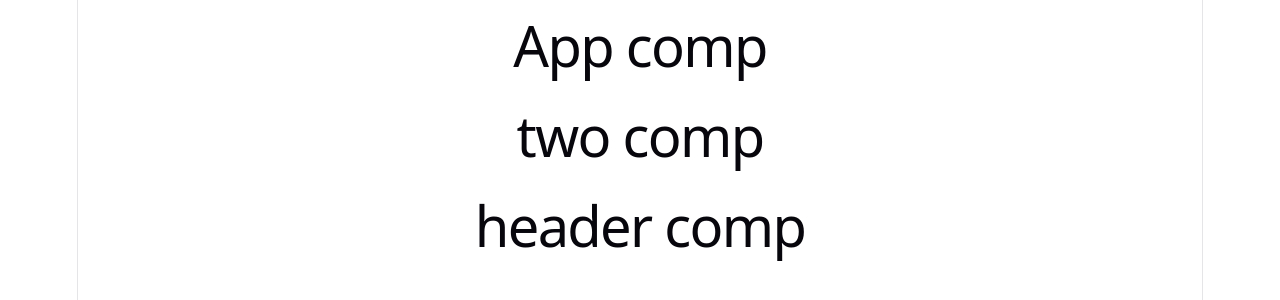
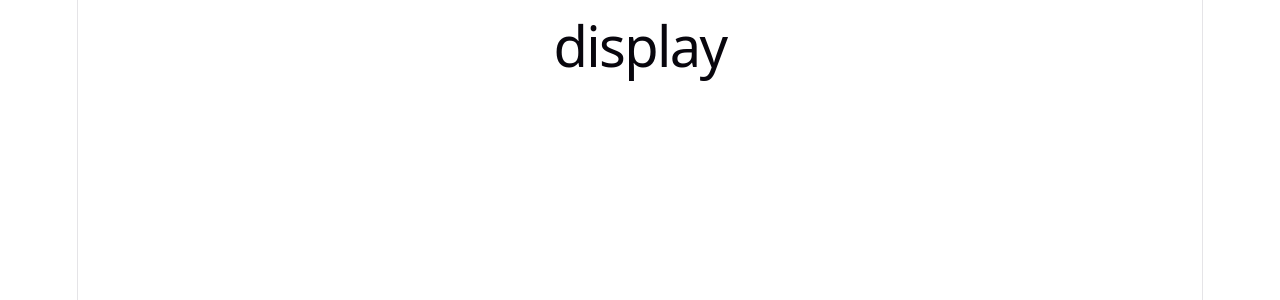
Before and after one commit to codewithsheetal/React16March2026, a React (Vite) app: page / in a window 1280 px wide. Shown: the top 300 px of the page. Built offline with nearby package versions, Linux system fonts and the light colour scheme.

Commit message:
re-render, conditional rendering, jsx rules

```diff
--- a/src/App.jsx
+++ b/src/App.jsx
@@ -6,6 +6,9 @@ import './App.css'
 import First from './Component/First'
 import ArrowComp from './Component/ArrowComp'
 import Nav, {  Header as MyHeader } from './Component/Twocomp'
+import JSXRules from './JSXRules'
+import ParentRerender from './Re-render/ParentRerender'
+import ConditionalRendering from './ConditionalRendering'
 // import Twocomp, { Footer,Header } from './Component/Twocomp'
 
 function App() {
@@ -13,14 +16,21 @@ function App() {
 
   return (
     <>
-      <h1>App comp</h1>
+      {/* <h1>App comp</h1> */}
+      {/* component  */}
       {/* <First/>
       <ArrowComp/> */}
       {/* <Twocomp/> */}
       {/* <Header/> */}
         {/* <Footer/> */}
-      <Nav/>
-      <MyHeader/>
+      {/* <Nav/>
+      <MyHeader/> */}
+
+      {/* JSX rule  */}
+      {/* <JSXRules/> */}
+
+      {/* <ParentRerender/> */}
+      <ConditionalRendering/>
     </>
   )
 }
--- /dev/null
+++ b/src/ConditionalRendering.jsx
@@ -0,0 +1,40 @@
+import React from 'react'
+import First from './Component/First';
+import Temp from './Component/Temp';
+import Twocomp from './Component/Twocomp';
+
+function ConditionalRendering() {
+
+    const isLogin =true;
+    const flag =true;
+    let msg;
+    if(isLogin){
+        msg =<h1>welcome</h1>
+    }
+    else{
+        msg="oops!"
+    }
+    return (
+        <>
+
+        {/* ternary operator  */}
+        {/* {isLogin ? <h1>Welcome,xyz</h1>:<h1>OOPS!!</h1>} */}
+
+        {/* {isLogin ? <First/>: <Temp/>} */}
+
+        {/* Logical AND  */}
+        {/* {
+            isLogin && <h1> hello, xyz</h1>
+        }
+
+        {isLogin && <Twocomp/>} */}
+
+        {isLogin && flag && <h1>display </h1>}
+
+        {/* {msg} */}
+
+        </>
+    )
+}
+
+export default ConditionalRendering
--- /dev/null
+++ b/src/JSXRules.jsx
@@ -0,0 +1,60 @@
+import React from 'react'
+
+function JSXRules() {
+    //JSX :- javascript XML
+
+    let name="javascript"
+    let imgUrl="temp.png";
+
+    function demo(){
+        return "hello"
+
+    }
+
+    function condition(){
+        if(false){
+            return <h2>welcome</h2>
+        }
+        else{
+            return <h3> oops!!</h3>
+        }
+    }
+
+    function parameter(name){
+        return <h1> hello, {name}</h1>
+    }
+    return (
+       <>
+        {/* one parent element */}
+
+        <h1>hello {name} </h1>
+
+        {10+20}
+        10 + 20
+
+        {/* inlinecss  */}
+        <h2 style={{backgroundColor:"blue",color:"pink"}}>Inline Css</h2>
+
+        {/* always close tags */}
+        {/* <img src="temp.png" alt="" /> */}
+        {/* dynmaic img  */}
+        {/* <img src={imgUrl} alt="" /> */}
+
+        {/* <h1 className='title'> this is react js </h1> */}
+
+        {/* conditional based css */}
+        {/* <h1 className={true ? "dark":"light"}>hello, everyone</h1> */}
+
+        {/* camelCase for events  */}
+        {/* <button onClick={}>click me</button> */}
+
+        <h1>{demo()}</h1>
+
+        {condition()}
+
+        {parameter("sheetal")}
+        </>
+    )
+}
+
+export default JSXRules
--- /dev/null
+++ b/src/Re-render/ChildRerender.jsx
@@ -0,0 +1,14 @@
+import React from 'react'
+
+function ChildRerender() {
+
+    console.log("child render");
+
+    return (
+        <>
+        <h2>child comp</h2>
+        </>
+    )
+}
+
+export default ChildRerender
--- /dev/null
+++ b/src/Re-render/ParentRerender.jsx
@@ -0,0 +1,19 @@
+import React, { useState } from 'react'
+import ChildRerender from './ChildRerender'
+
+function ParentRerender() {
+
+    const [count,setCount]=useState(0);
+    console.log("parent render");
+
+    return (
+        <>
+        <h1>parent comp</h1>
+        <h1>count : {count}</h1>
+        <button onClick={()=>setCount(count+1)}>count </button>
+        <ChildRerender/>
+        </>
+    )
+}
+
+export default ParentRerender
```
